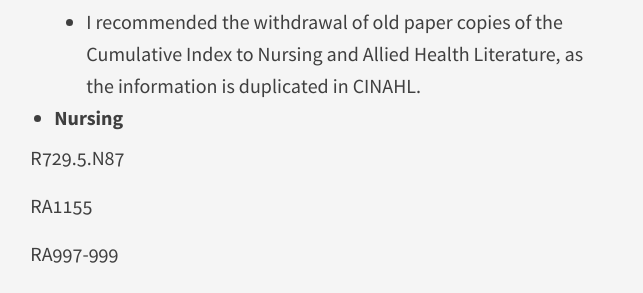
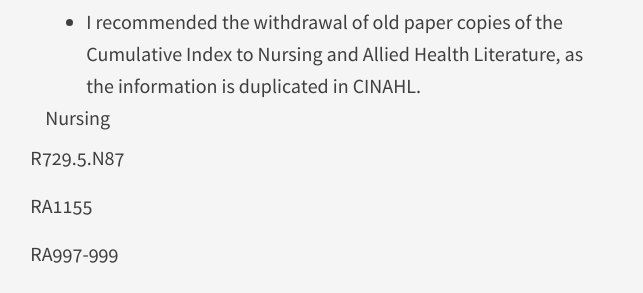
Before and after one commit to HBLL-Collection-Development/HBLL-Collection-Development.github.io, a Jekyll site: the page built from _posts/2017-03-23-34285-1.md, in a window 1280 px wide. Shown: the part 4938-5231 px from the top of the page, without its empty margins (290-933 px from the left). Built offline with Jekyll 4.4.1, drawn with Linux system fonts in a browser that asks for light colours.

Commit message:
Update 2017-03-23-34285-1.md

```diff
--- a/_posts/2017-03-23-34285-1.md
+++ b/_posts/2017-03-23-34285-1.md
@@ -71,8 +71,9 @@ Faculty and graduate students in Communication Disorders use primarily online da
     - Most of my journals receive enough usage to justify keeping the subscriptions. However, I did cancel the print-only subscription to the _Annual Review of Nursing Research_ due to low use. I maintained the subscription to the _Pediatric &amp; Neonatal Dosage Handbook_ for now, because it was requested by a nursing professor.
 - **AuxStorSer Review**
     - I recommended the withdrawal of old paper copies of the Cumulative Index to Nursing and Allied Health Literature, as the information is duplicated in CINAHL.
-- **Nursing**
 
+| Nursing |
+| --- |
 | R729.5.N87 |
 | RA1155 |
 | RA997-999 |
@@ -108,10 +109,9 @@ Faculty and graduate students in Communication Disorders use primarily online da
 | RK60.5 |
 | RL125 |
 | RM125RT |
-|
 
-- **Communication Disorders**
-
+| Communication Disorders |
+| --- |
 | RC423-429 |
 | RF |
 | RJ496.C67 |
```
